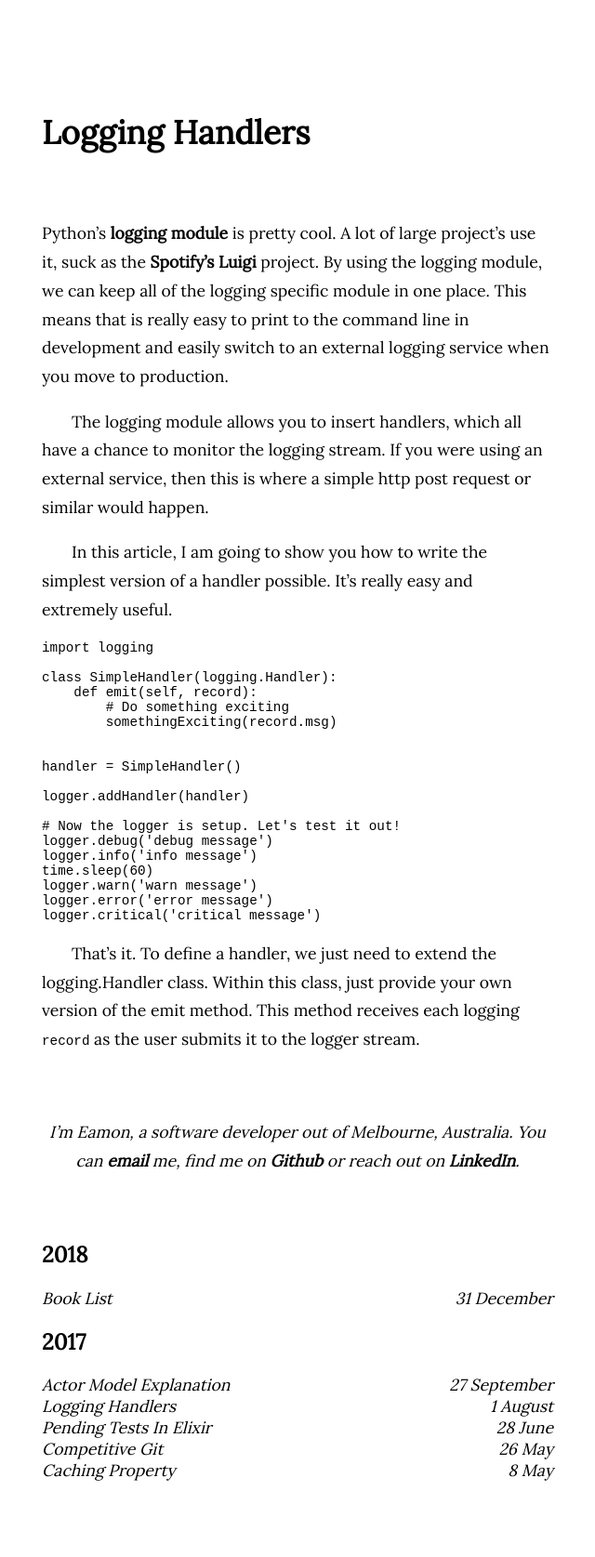
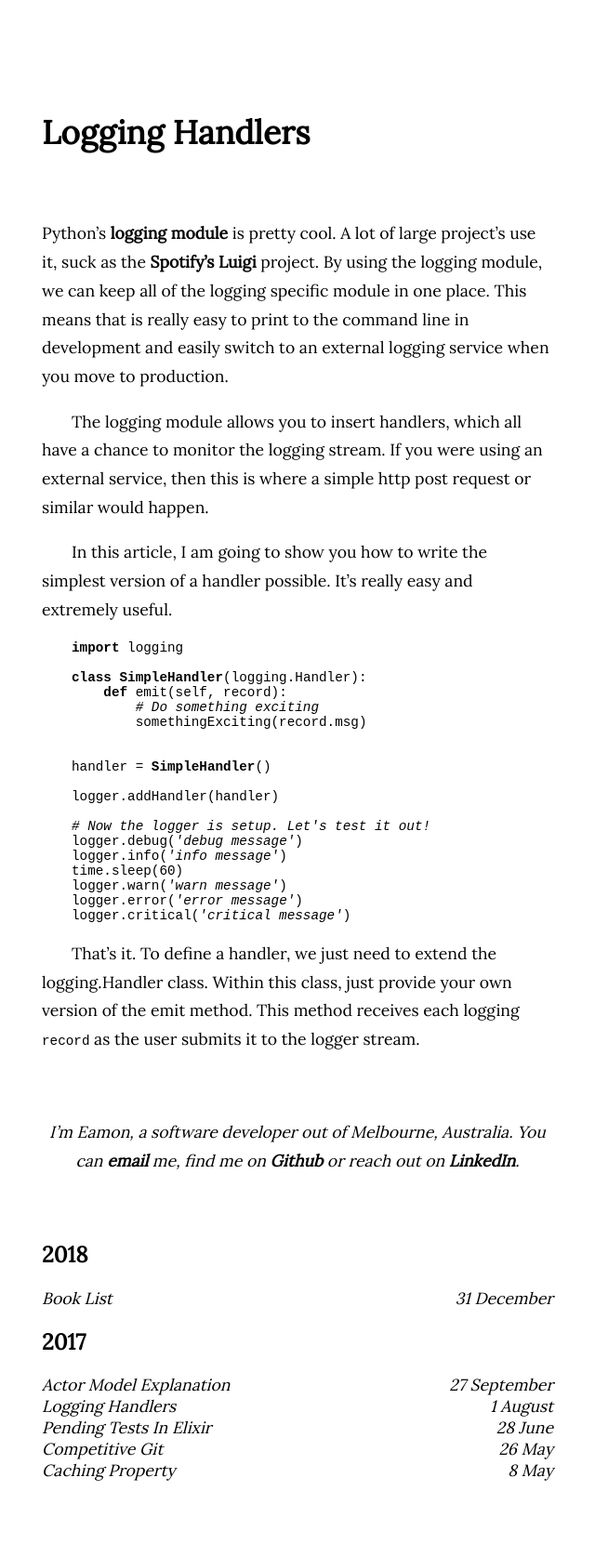
Before and after one commit to eamontaaffe/eamontaaffe.github.io, a Jekyll site: the page built from _posts/2017-08-01-logging-handlers.md, in a window 1280 px wide. Shown: the whole page at 93% size, without its empty margins (320-960 px from the left). Built offline with Jekyll 4.4.1, drawn with Linux system fonts in a browser that asks for light colours.

Commit message:
Code highlighting

```diff
--- a/_config.yml
+++ b/_config.yml
@@ -3,3 +3,4 @@ permalink: /:title
 email: eamon@taaffe.com.au
 linkedin: eamontaaffe
 github: eamontaaffe
+highlighter: rouge
--- /dev/null
+++ b/_sass/code.scss
@@ -0,0 +1,39 @@
+.highlight .hll { background-color: #ffffcc }
+.highlight  { background: #ffffff; }
+.highlight .c { font-style: italic } /* Comment */
+.highlight .err { border: 1px solid #FF0000 } /* Error */
+.highlight .k { font-weight: bold } /* Keyword */
+.highlight .ch { font-style: italic } /* Comment.Hashbang */
+.highlight .cm { font-style: italic } /* Comment.Multiline */
+.highlight .cpf { font-style: italic } /* Comment.PreprocFile */
+.highlight .c1 { font-style: italic } /* Comment.Single */
+.highlight .cs { font-style: italic } /* Comment.Special */
+.highlight .ge { font-style: italic } /* Generic.Emph */
+.highlight .gh { font-weight: bold } /* Generic.Heading */
+.highlight .gp { font-weight: bold } /* Generic.Prompt */
+.highlight .gs { font-weight: bold } /* Generic.Strong */
+.highlight .gu { font-weight: bold } /* Generic.Subheading */
+.highlight .kc { font-weight: bold } /* Keyword.Constant */
+.highlight .kd { font-weight: bold } /* Keyword.Declaration */
+.highlight .kn { font-weight: bold } /* Keyword.Namespace */
+.highlight .kr { font-weight: bold } /* Keyword.Reserved */
+.highlight .s { font-style: italic } /* Literal.String */
+.highlight .nc { font-weight: bold } /* Name.Class */
+.highlight .ni { font-weight: bold } /* Name.Entity */
+.highlight .ne { font-weight: bold } /* Name.Exception */
+.highlight .nn { font-weight: bold } /* Name.Namespace */
+.highlight .nt { font-weight: bold } /* Name.Tag */
+.highlight .ow { font-weight: bold } /* Operator.Word */
+.highlight .sa { font-style: italic } /* Literal.String.Affix */
+.highlight .sb { font-style: italic } /* Literal.String.Backtick */
+.highlight .sc { font-style: italic } /* Literal.String.Char */
+.highlight .dl { font-style: italic } /* Literal.String.Delimiter */
+.highlight .sd { font-style: italic } /* Literal.String.Doc */
+.highlight .s2 { font-style: italic } /* Literal.String.Double */
+.highlight .se { font-weight: bold; font-style: italic } /* Literal.String.Escape */
+.highlight .sh { font-style: italic } /* Literal.String.Heredoc */
+.highlight .si { font-weight: bold; font-style: italic } /* Literal.String.Interpol */
+.highlight .sx { font-style: italic } /* Literal.String.Other */
+.highlight .sr { font-style: italic } /* Literal.String.Regex */
+.highlight .s1 { font-style: italic } /* Literal.String.Single */
+.highlight .ss { font-style: italic } /* Literal.String.Symbol */
--- a/_sass/main.scss
+++ b/_sass/main.scss
@@ -5,6 +5,8 @@ $background-color: white;
 $accent-color: red;
 
 $indent: 32px;
+
+@import "./code";
 
 body {
     background: $background-color;
@@ -104,3 +106,7 @@ p:first-child{
         padding-bottom: 32px;
     }
 }
+
+.highlight {
+    padding-left: 16px;;
+}
```
